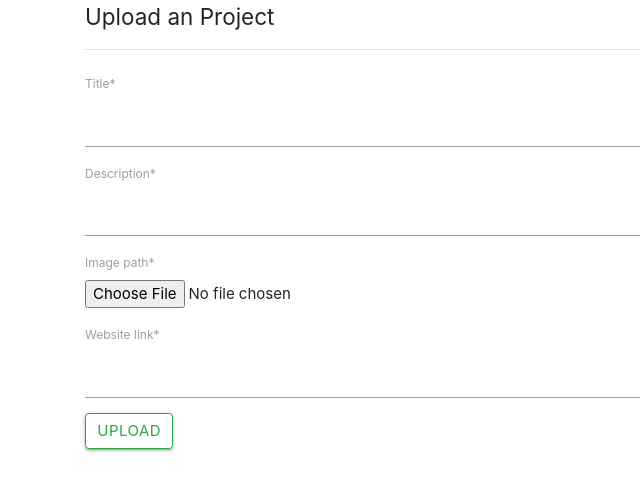
After one commit to duncan-chege/myawards, a Django app: page /post/ in a window 1280 px wide. The commit adds this page. Shown: the top 491 px of the page, without its empty margins (0-640 px from the left). Run offline with Django 3.2, Linux system fonts and the light colour scheme; some libraries are stand-ins or nearby versions.

Commit message:
add a project post form with needed views

```diff
--- a/awards/forms.py
+++ b/awards/forms.py
@@ -1,6 +1,8 @@
 from django import forms
 from django.contrib.auth.models import User
 from django.contrib.auth.forms import UserCreationForm
+from .models import Project
+
 
 class UserRegisterForm(UserCreationForm):
     email = forms.EmailField()
@@ -8,3 +10,8 @@ class UserRegisterForm(UserCreationForm):
     class Meta:     #gives us a nested name space for configs and keeps them in 1 place
         model = User
         fields = ['username','email','password1','password2']
+
+class ProjectPostForm(forms.ModelForm):
+    class Meta:
+        model = Project
+        fields = ['title','description','image_path','website_link']
--- a/awards/static/css/profile.css
+++ b/awards/static/css/profile.css
@@ -9,8 +9,10 @@
     height: 100%;
 }
 
-.bio {
+.btn {
+    margin-top: 120px;
 }
+
 .p_title{
     position: absolute;
     display: inline-block;
--- /dev/null
+++ b/awards/templates/newproj.html
@@ -0,0 +1,25 @@
+{% extends 'mbase.html' %}
+{% load crispy_forms_tags %}
+{% load static %}
+
+{% block content %}
+<link rel="stylesheet" href="{% static 'css/newproj.css' %}">
+
+<div class="container">
+    <div class="row">
+        <div class="col-md-12">
+            <form method="POST" enctype="multipart/form-data">
+                {% csrf_token %}
+                <fieldset class="form-group projform">
+                    <legend class="border-bottom mb-4">
+                        <p id="title">Upload an Project</p>
+                    </legend>
+                    {{ projform|crispy }}
+                    <div class="form-group projform">
+                        <button class="btn btn-outline-success" type="submit">Upload</button>
+                    </div>
+            </form>
+        </div>
+    </div>
+</div>
+{% endblock %}
--- a/awards/templates/profile.html
+++ b/awards/templates/profile.html
@@ -32,5 +32,9 @@
 
         <div class="col-md-10">
             <h1 class="p_title"> Projects </h1>
+            {% if user.id == request.user.id %}
+            <a href="{% url 'post' %}"><button class="btn btn-outline-success">Post a Project</button></a>
+            {% endif %}
+        </div>
 
             {% endblock %}
--- a/awards/urls.py
+++ b/awards/urls.py
@@ -9,7 +9,8 @@ urlpatterns=[
     url(r'^register',views.register, name='register'),
     url(r'^feed',views.feed, name='feed'),
     url(r'^review/(\d+)', views.review, name = 'review'),
-    url(r'^profile/(\d+)',views.profile, name='profile')
+    url(r'^profile/(\d+)',views.profile, name='profile'),
+    url(r'^post/', views.post, name='post')
 ]
 
 if settings.DEBUG:
--- a/awards/views.py
+++ b/awards/views.py
@@ -31,4 +31,18 @@ def review(request,id):
 def profile(request,id):
     user = User.objects.get(id=id)
     profiles = Profile.objects.all()
+    projects = Profile.objects.all().filter(owner_id=user.id)
     return render(request, 'profile.html',{'profiles':profiles, 'user':user})
+
+def post(request):
+    user = request.user
+    if request.method == 'POST':
+        projform = ProjectPostForm(request.POST, request.FILES)
+        if projform.is_valid():
+            proj = projform.save(commit=False)
+            proj.owner = user
+            proj.save()
+        return redirect('profile', user.id)
+    else:
+        projform = ProjectPostForm()
+    return render(request, 'newproj.html', {'projform': projform})
```
Also changed, not shown: awards/static/css/newproj.css (added).
